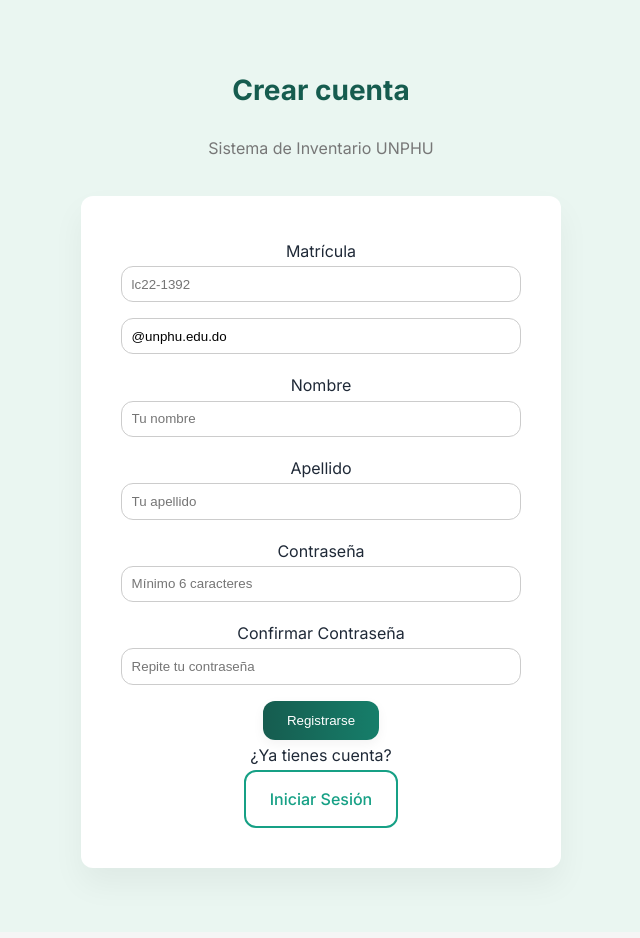
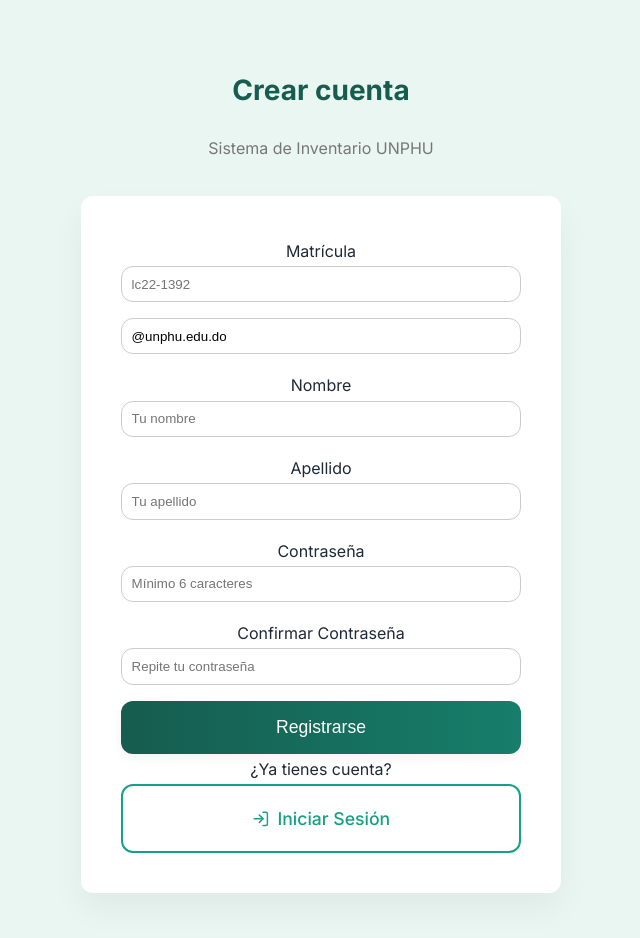
Before and after one commit to ysanchezf/inventarioV2, a Next.js app: page /register in a window 1280 px wide. Shown: the top 938 px of the page, without its empty margins (319-959 px from the left). Built offline with nearby package versions, Linux system fonts and the light colour scheme.

Commit message:
Add button size utilities

```diff
--- a/pages/auth/reset-password.tsx
+++ b/pages/auth/reset-password.tsx
@@ -2,6 +2,7 @@
 import { useState } from 'react'
 import { useRouter } from 'next/router'
 import Link from 'next/link'
+import { FiLogIn } from 'react-icons/fi'
 
 export default function ResetPassword() {
   const router = useRouter()
@@ -54,8 +55,8 @@ export default function ResetPassword() {
       <main className="register-page">
         <h2>Cambiar contraseña</h2>
         <p className="subheading">{message}</p>
-        <Link href="/auth/signin" className="button primary">
-          Iniciar Sesión
+        <Link href="/auth/signin" className="button primary signin-btn">
+          <FiLogIn /> Iniciar Sesión
         </Link>
       </main>
     )
--- a/pages/auth/signin.tsx
+++ b/pages/auth/signin.tsx
@@ -1,5 +1,6 @@
 // pages/auth/signin.tsx
 import { useState, FormEvent } from 'react'
+import { FiLogIn } from 'react-icons/fi'
 import { getCsrfToken, signIn, getSession } from 'next-auth/react'
 import { GetServerSideProps } from 'next'
 import { useRouter } from 'next/router'
@@ -68,8 +69,8 @@ export default function SignIn({ csrfToken, confirmed }: Props) {
             required
           />
         </div>
-        <button type="submit" className="button primary large full-width">
-          Iniciar Sesión
+        <button type="submit" className="button primary large full-width signin-btn">
+          <FiLogIn /> Iniciar Sesión
         </button>
         <Link href="/auth/forgot-password" className="button secondary large full-width">
           Olvidé mi contraseña
--- a/pages/register.tsx
+++ b/pages/register.tsx
@@ -1,6 +1,7 @@
 // pages/register.tsx
 import { useState } from 'react';
 import Link from 'next/link';
+import { FiLogIn } from 'react-icons/fi';
 
 export default function Register() {
   const [form, setForm] = useState({
@@ -56,8 +57,8 @@ export default function Register() {
       <main className="register-page">
         <h2>¡Registro exitoso!</h2>
         <p className="subheading">{submittedMessage}</p>
-        <Link href="/auth/signin" className="button primary">
-          Ir a Iniciar Sesión
+        <Link href="/auth/signin" className="button primary signin-btn">
+          <FiLogIn /> Ir a Iniciar Sesión
         </Link>
       </main>
     );
@@ -149,8 +150,8 @@ export default function Register() {
         </button>
 
         <div className="divider">¿Ya tienes cuenta?</div>
-        <Link href="/auth/signin" className="button secondary large full-width">
-          Iniciar Sesión
+        <Link href="/auth/signin" className="button secondary large full-width signin-btn">
+          <FiLogIn /> Iniciar Sesión
         </Link>
       </form>
     </main>
--- a/styles/global.css
+++ b/styles/global.css
@@ -177,6 +177,38 @@ nav {
   background: var(--accent);
   color: var(--white);
   transform: translateY(-3px) scale(1.02);
+}
+
+.button.full-width {
+  width: 100%;
+}
+
+.button.large {
+  padding: 1rem 1.5rem;
+  font-size: 1.1rem;
+}
+
+/* Estilo especial para botones de inicio de sesión */
+.button.signin-btn {
+  position: relative;
+  overflow: hidden;
+}
+.button.signin-btn svg {
+  margin-right: 0.5rem;
+}
+.button.signin-btn::after {
+  content: '';
+  position: absolute;
+  top: 0;
+  left: -100%;
+  width: 100%;
+  height: 100%;
+  background: rgba(255, 255, 255, 0.2);
+  transform: skewX(-20deg);
+  transition: left 0.5s;
+}
+.button.signin-btn:hover::after {
+  left: 200%;
 }
 
 /* ==========================================================================
```
Also changed, not shown: components/Landing.tsx (+5 -5 lines), pages/auth/forgot-password.tsx (+5 -4 lines).
